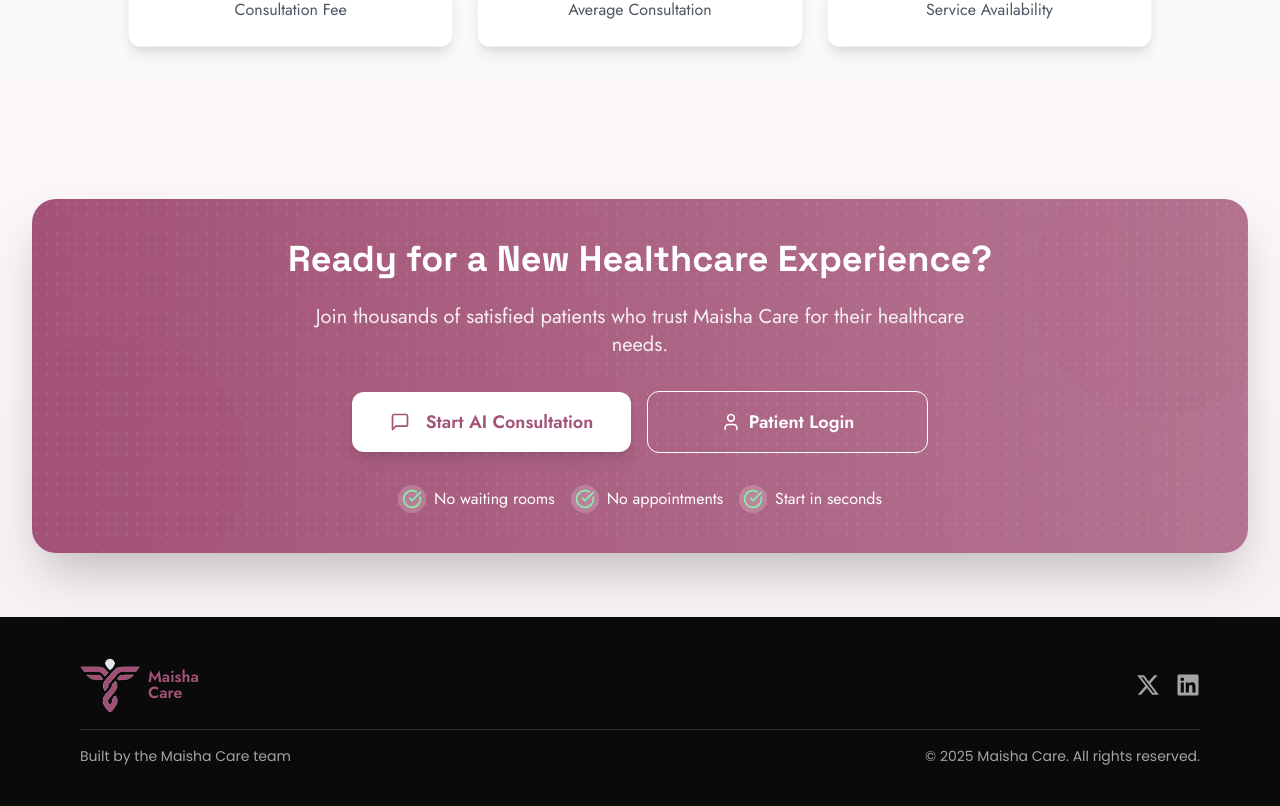
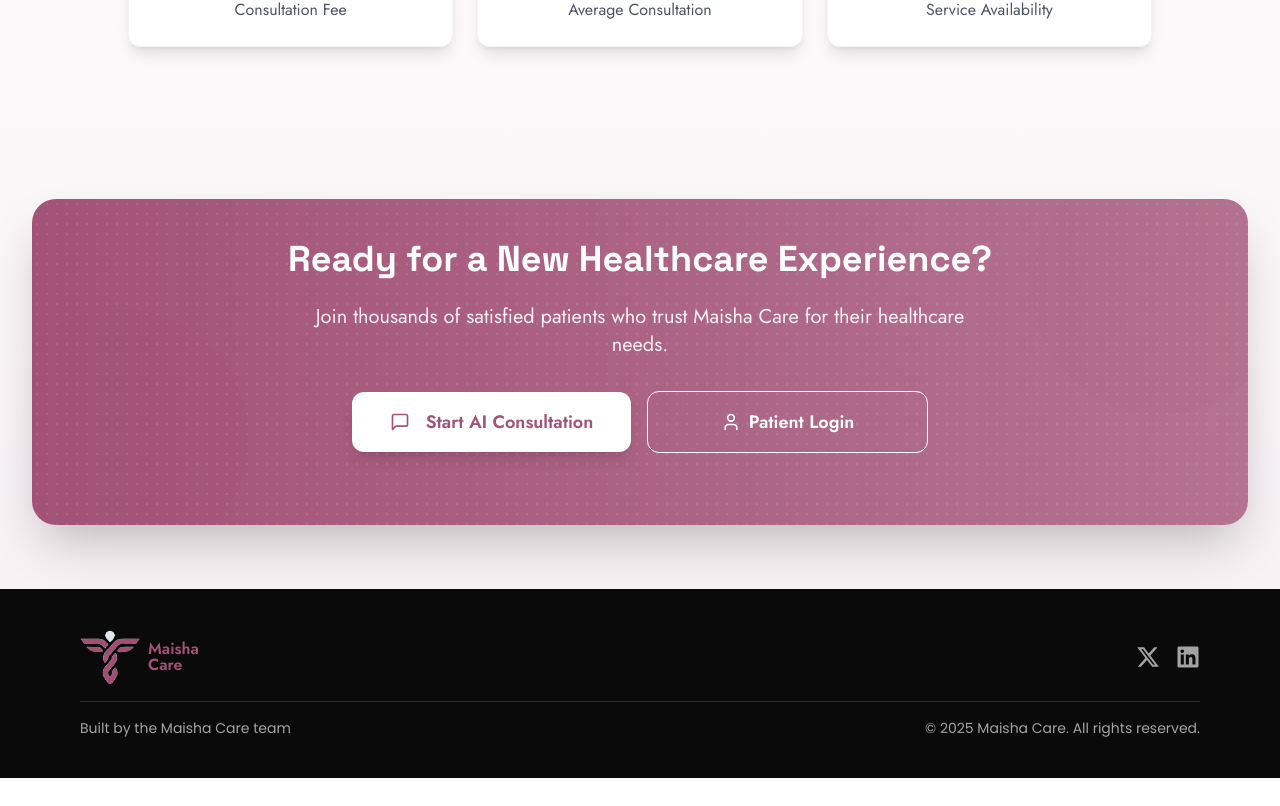
Before and after one commit to Thedongraphix/Maisha-Care, a Next.js app: page /patients in a window 1280 px wide. Shown: the part 2225-3031 px from the top of the page. After the commit the page ends 3003 px from the top, so only its background shows below. Built offline with nearby package versions, Linux system fonts and the light colour scheme.

Commit message:
Footer stuff edits

```diff
--- a/app/patients/page.tsx
+++ b/app/patients/page.tsx
@@ -461,24 +461,7 @@ export default function PatientsPage() {
               transition={{ duration: 0.5, delay: 0.5 }}
               className="flex flex-col md:flex-row items-center justify-center gap-4 mt-8"
             >
-              <div className="flex items-center justify-center gap-2">
-                <div className="bg-white/20 p-1 rounded-full">
-                  <CheckCircle className="w-5 h-5 text-green-300" />
-                </div>
-                <span className="text-white">No waiting rooms</span>
-              </div>
-              <div className="flex items-center justify-center gap-2">
-                <div className="bg-white/20 p-1 rounded-full">
-                  <CheckCircle className="w-5 h-5 text-green-300" />
-                </div>
-                <span className="text-white">No appointments</span>
-              </div>
-              <div className="flex items-center justify-center gap-2">
-                <div className="bg-white/20 p-1 rounded-full">
-                  <CheckCircle className="w-5 h-5 text-green-300" />
-                </div>
-                <span className="text-white">Start in seconds</span>
-              </div>
+
             </motion.div>
           </div>
         </motion.div>
```
